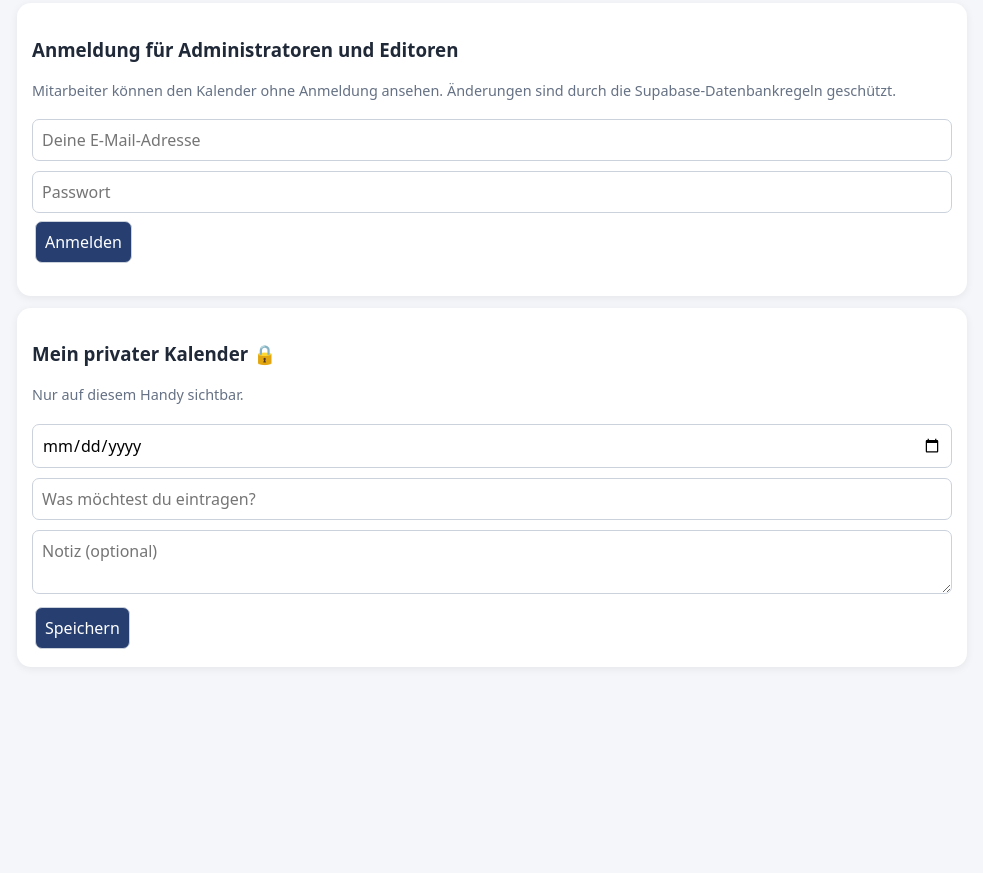
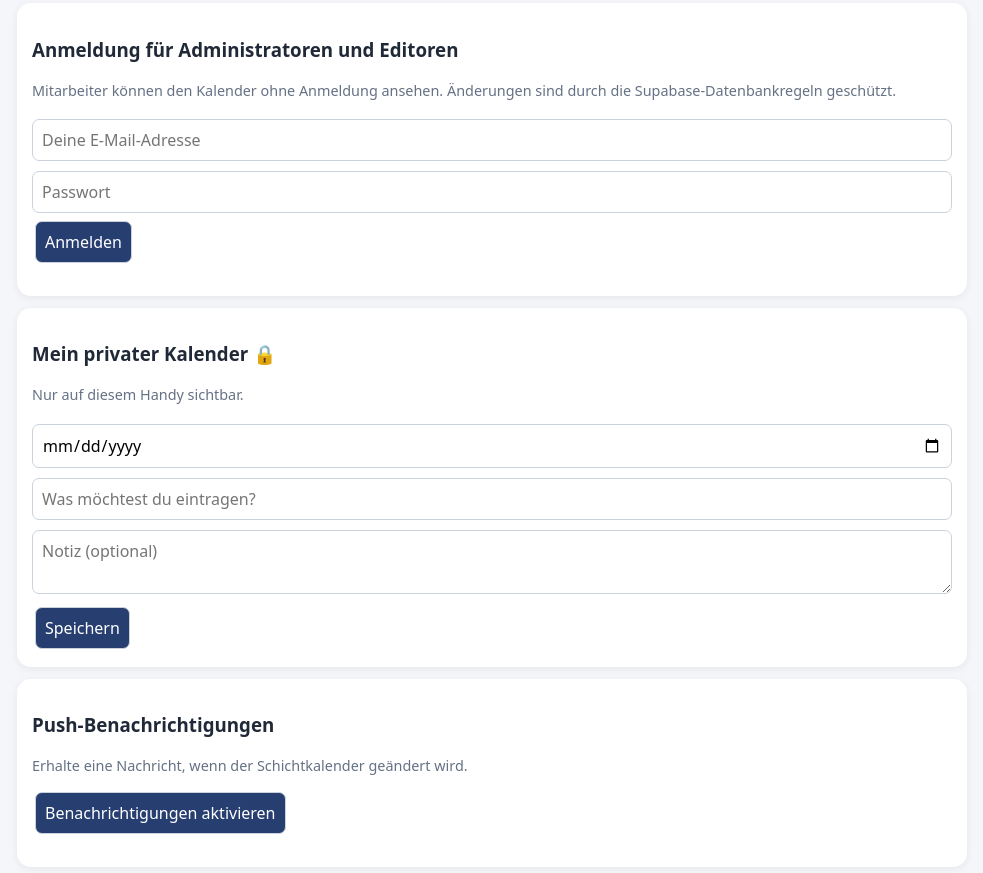
Before and after one commit to schichtkalender/schichtkalender-Geberit, a plain HTML site: page index.html in a window 1280 px wide. Shown: the part 1314-2187 px from the top of the page, without its empty margins (148-1131 px from the left). Before the commit the page ends 2007 px from the top, so only its background shows below. Drawn offline with nearby package versions, Linux system fonts and the light colour scheme; no server answers.

Commit message:
Update index.html

```diff
--- a/index.html
+++ b/index.html
@@ -657,5 +657,11 @@ kalenderBesuchSpeichern();
 
   <div id="privatTerminListe"></div>
  </div>
+ <div class="panel">
+  <h3>Push-Benachrichtigungen</h3>
+  <p class="muted">Erhalte eine Nachricht, wenn der Schichtkalender geändert wird.</p>
+  <button class="primary" id="enablePush">Benachrichtigungen aktivieren</button>
+  <p id="pushStatus" class="muted"></p>
+ </div>
 </body>
 </html>
```
